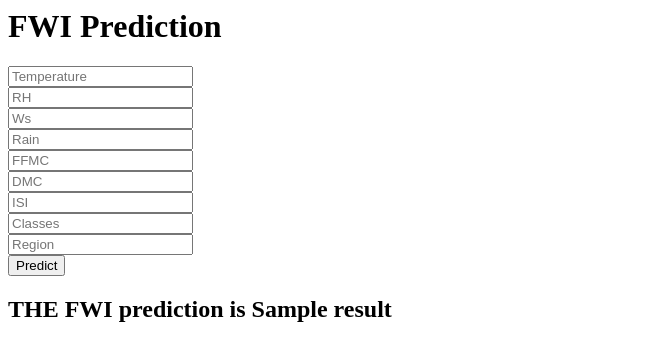
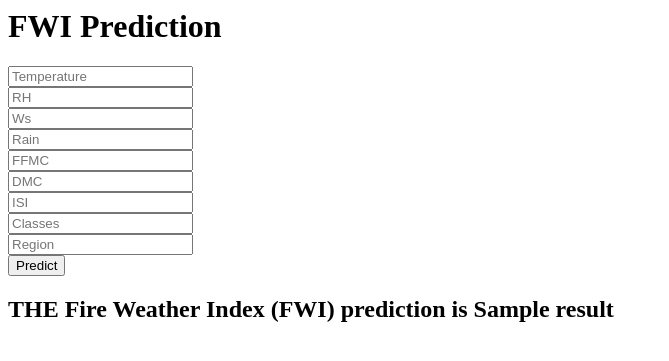
Before and after one commit to OmSingh29/Forestfire, a Flask app: template templates/home.html in a window 1280 px wide. Shown: the top 361 px of the page, without its empty margins (0-669 px from the left). Run offline with Flask 3, Linux system fonts and the light colour scheme; the template is opened without the code that fills it: most values are stand-ins (such as "Sample title", 1, 10 or a date in 2020); parts of the project's set-up code (start-up, migrations or seed data) failed here and were passed over.

Commit message:
home.html

```diff
--- a/templates/home.html
+++ b/templates/home.html
@@ -20,7 +20,7 @@
            <button type="submit" class="btn btn-primary btn-block btn-large">Predict</button>
        </form>
     <h2>
-       THE FWI prediction is {{result}}
+       THE Fire Weather Index (FWI) prediction is {{result}}
     </h2>
    </body>
 </html>
```
